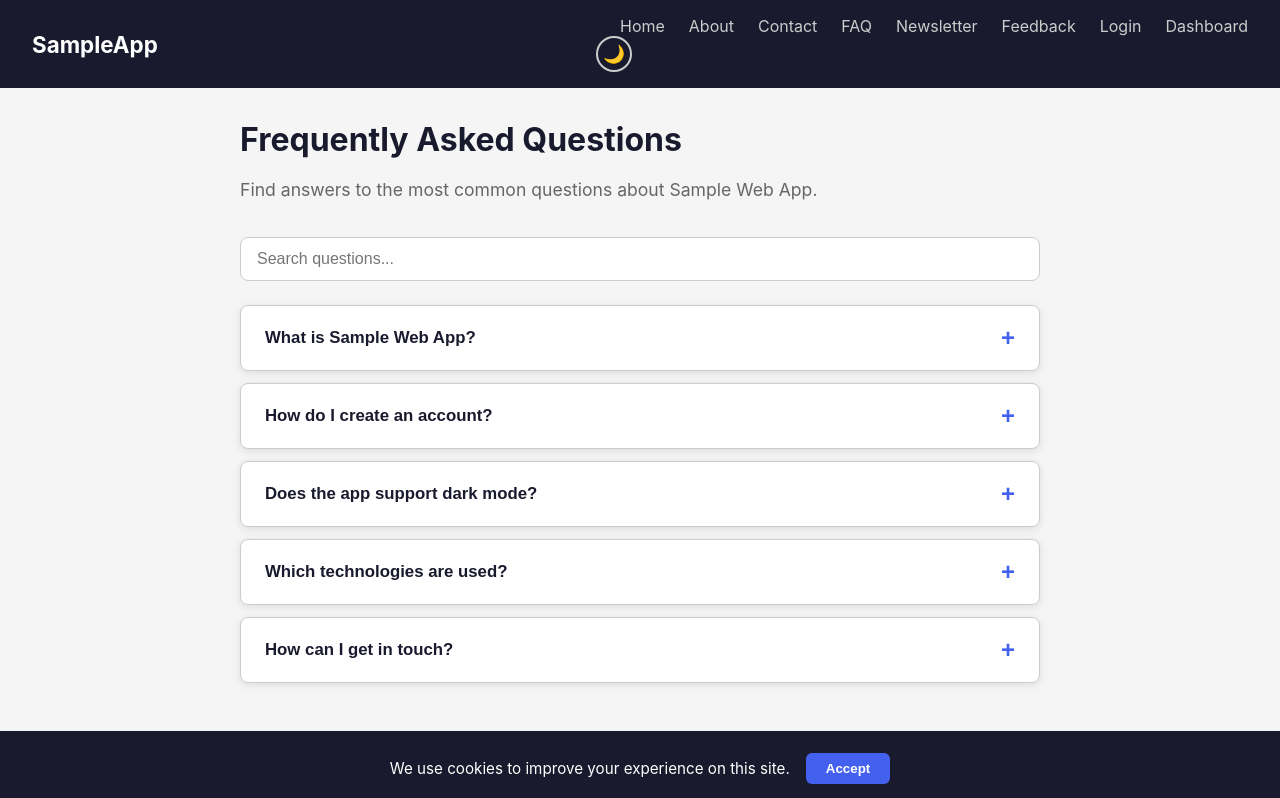
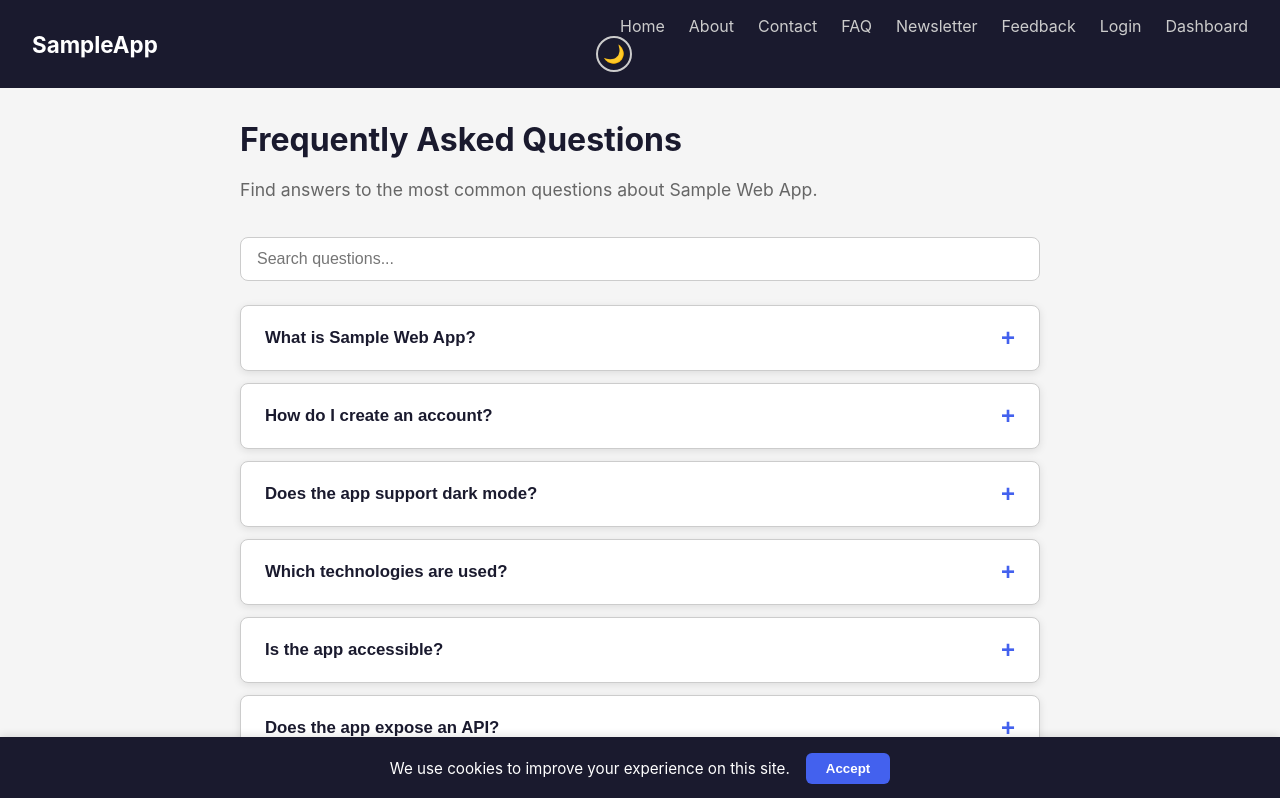
Before and after one commit to microsoft/sample-webapp, a React (Create React App) app: page /faq in a window 1280 px wide. Shown: the top 798 px of the page. Built offline with nearby package versions, Linux system fonts and the light colour scheme.

Commit message:
feat: add Accessibility and API FAQ items

```diff
--- a/src/pages/FAQ.js
+++ b/src/pages/FAQ.js
@@ -21,6 +21,14 @@ const faqs = [
     question: 'Which technologies are used?',
     answer:
       'The app is built with React 18, React Router v6, and plain CSS3. End-to-end tests are written with Playwright.',
+  },
+  {
+    question: 'Is the app accessible?',
+    answer: 'Yes! The app follows WCAG 2.1 AA guidelines including keyboard navigation and ARIA labels.',
+  },
+  {
+    question: 'Does the app expose an API?',
+    answer: 'A REST API is available for integration. Check the documentation for endpoint details.',
   },
   {
     question: 'How can I get in touch?',
```
